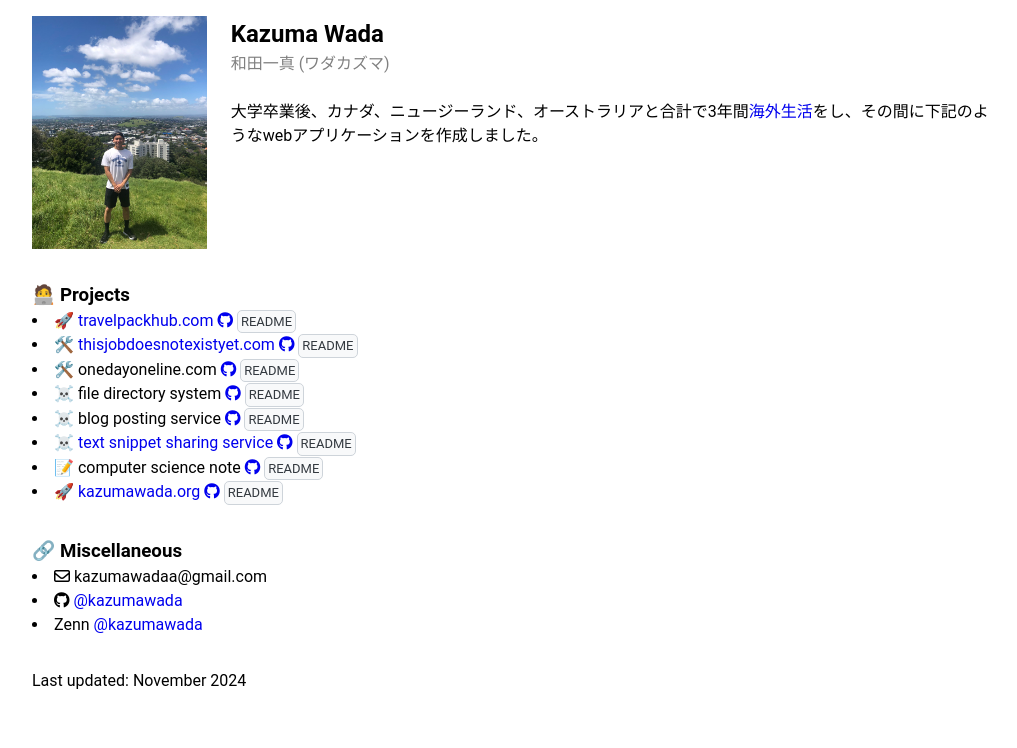
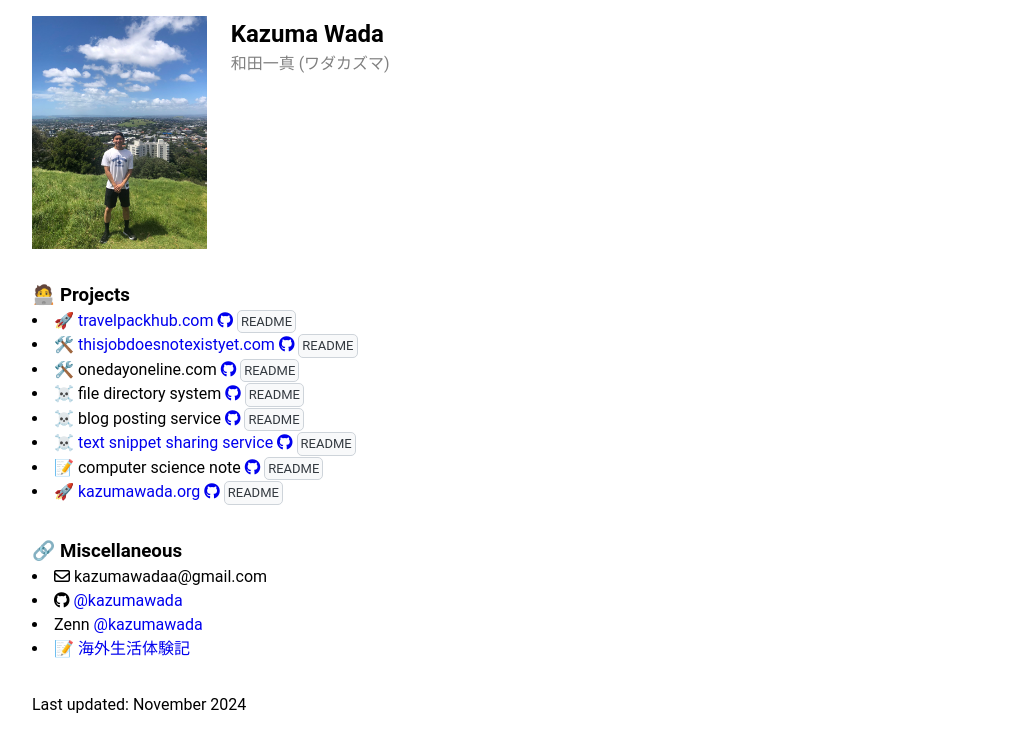
Before and after one commit to KazumaWada/KazumaWada.github.io, a Vue app: page / in a window 1280 px wide. Shown: the top 748 px of the page, without its empty margins (24-1041 px from the left). Built offline with nearby package versions, Linux system fonts and the light colour scheme.

Commit message:
prototype06

```diff
--- a/src/components/AboutMe.vue
+++ b/src/components/AboutMe.vue
@@ -24,8 +24,8 @@
           <h2>Kazuma Wada</h2>
           <p :style="{ color: 'gray' }">和田一真 (ワダカズマ)</p>
           <br>
-          <p>大学卒業後、カナダ、ニュージーランド、オーストラリアと合計で3年間<a href="https://note.com/imnotkatsuma" target="_blank">海外生活</a>をし、その間に下記のようなwebアプリケーションを作成しました。
-          </p>
+          <p></p>
+
           <!-- <p><i class="fa-sharp fa-regular fa-envelope"></i>: kazumawadaa@gmail.com</p>
           <p><i class="fa-brands fa-github"></i>: <a href="https://github.com/KazumaWada" target="_blank">@kazumawada</a></p>
           <p>Zenn: <a href="https://zenn.dev/kazumawada" target="_blank">@kazumawada</a></p> -->
--- a/src/components/Miscellaneous.vue
+++ b/src/components/Miscellaneous.vue
@@ -4,6 +4,7 @@
   <li><i class="fa-sharp fa-regular fa-envelope"></i> kazumawadaa@gmail.com</li>
   <li><i class="fa-brands fa-github"></i> <a href="https://github.com/KazumaWada" target="_blank">@kazumawada</a></li>
   <li>Zenn <a href="https://zenn.dev/kazumawada" target="_blank">@kazumawada</a></li>
+  <li>📝 <a href="https://note.com/imnotkatsuma" target="_blank">海外生活体験記</a></li>
 
 </v-container>
 </template>
```
